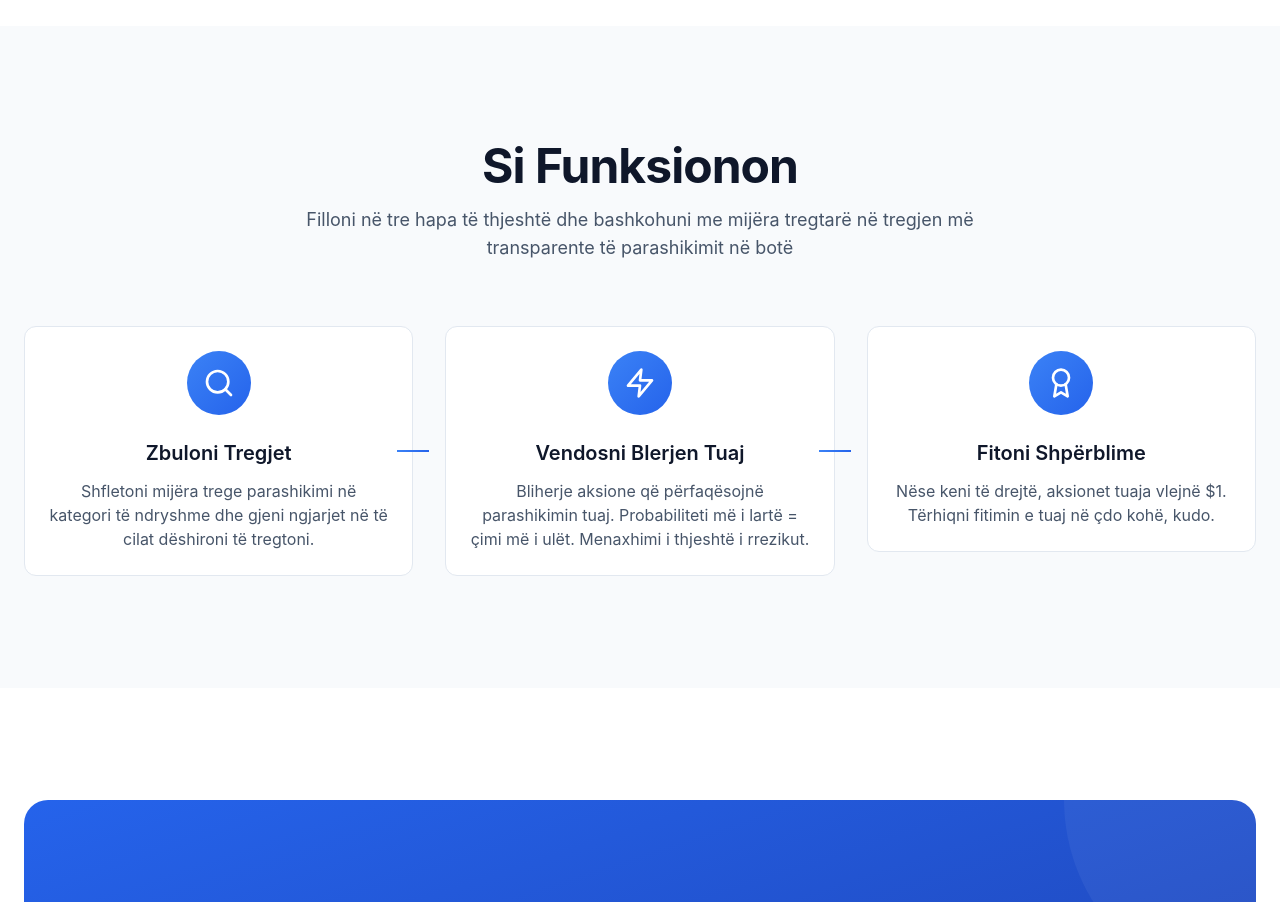
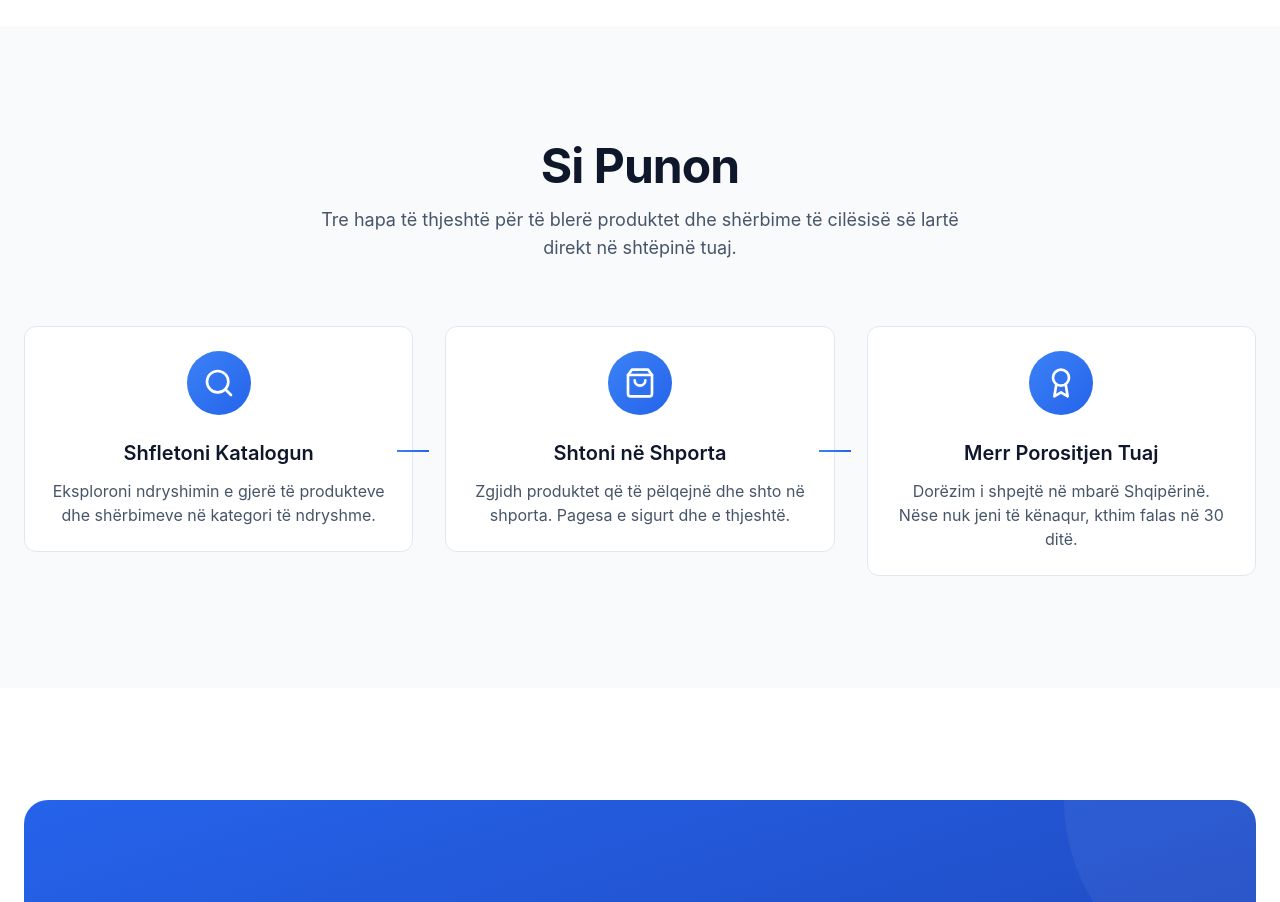
Before and after one commit to sesopeso101-sudo/Polyshop, a React (Create React App) app: page / in a window 1280 px wide. Shown: the part 3460-4362 px from the top of the page. Built offline with nearby package versions, Linux system fonts and the light colour scheme; the HTML template or start-up script is replaced by a standard one.

Commit message:
Convert HowItWorks to e-commerce flow

```diff
--- a/src/components/HowItWorks.js
+++ b/src/components/HowItWorks.js
@@ -1,22 +1,22 @@
 import React from 'react';
-import { Search, Zap, Award } from 'lucide-react';
+import { Search, ShoppingBag, Award } from 'lucide-react';
 
 function HowItWorks() {
   const steps = [
     {
       icon: Search,
-      title: 'Zbuloni Tregjet',
-      description: 'Shfletoni mijëra trege parashikimi në kategori të ndryshme dhe gjeni ngjarjet në të cilat dëshironi të tregtoni.'
+      title: 'Shfletoni Katalogun',
+      description: 'Eksploroni ndryshimin e gjerë të produkteve dhe shërbimeve në kategori të ndryshme.'
     },
     {
-      icon: Zap,
-      title: 'Vendosni Blerjen Tuaj',
-      description: 'Bliherje aksione që përfaqësojnë parashikimin tuaj. Probabiliteti më i lartë = çimi më i ulët. Menaxhimi i thjeshtë i rrezikut.'
+      icon: ShoppingBag,
+      title: 'Shtoni në Shporta',
+      description: 'Zgjidh produktet që të pëlqejnë dhe shto në shporta. Pagesa e sigurt dhe e thjeshtë.'
     },
     {
       icon: Award,
-      title: 'Fitoni Shpërblime',
-      description: 'Nëse keni të drejtë, aksionet tuaja vlejnë $1. Tërhiqni fitimin e tuaj në çdo kohë, kudo.'
+      title: 'Merr Porositjen Tuaj',
+      description: 'Dorëzim i shpejtë në mbarë Shqipërinë. Nëse nuk jeni të kënaqur, kthim falas në 30 ditë.'
     },
   ];
 
@@ -24,8 +24,8 @@ function HowItWorks() {
     <section className="section-padding bg-slate-50">
       <div className="section-container">
         <div className="text-center mb-16">
-          <h2 className="heading-2 mb-3">Si Funksionon</h2>
-          <p className="text-lg text-slate-600 max-w-2xl mx-auto">Filloni në tre hapa të thjeshtë dhe bashkohuni me mijëra tregtarë në tregjen më transparente të parashikimit në botë</p>
+          <h2 className="heading-2 mb-3">Si Punon</h2>
+          <p className="text-lg text-slate-600 max-w-2xl mx-auto">Tre hapa të thjeshtë për të blerë produktet dhe shërbime të cilësisë së lartë direkt në shtëpinë tuaj.</p>
         </div>
 
         <div className="grid md:grid-cols-3 gap-8">
```
